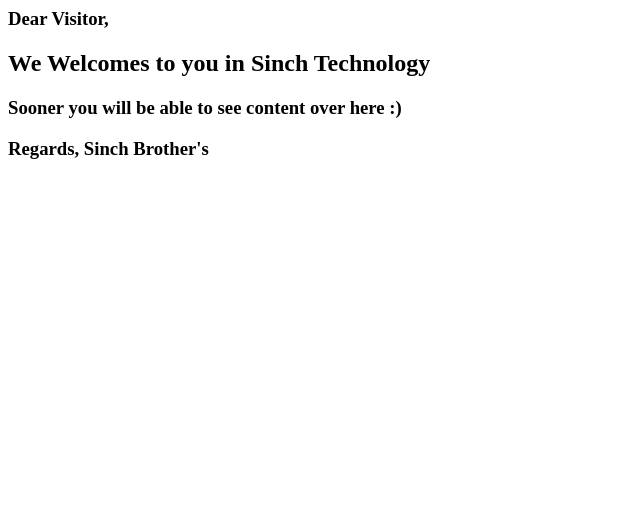
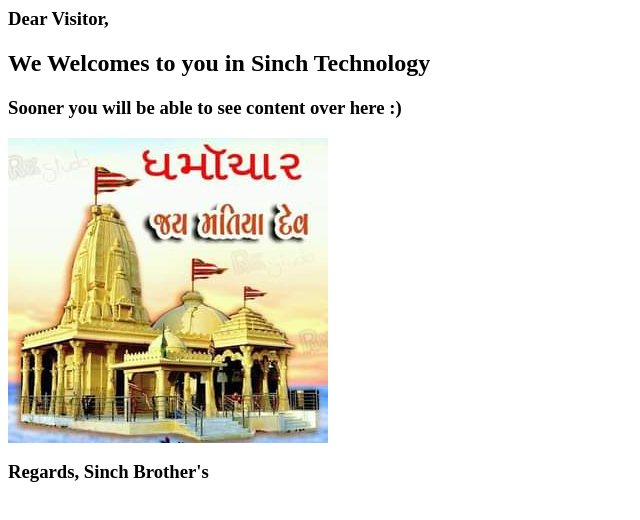
Before and after one commit to ashoksinch/azure, a plain HTML site: page index.html in a window 1280 px wide. Shown: the whole page, without its empty margins (0-640 px from the left). Drawn offline with Linux system fonts and the light colour scheme.

Commit message:
Update index.html

```diff
--- a/index.html
+++ b/index.html
@@ -1,3 +1,4 @@
 <h3>Dear Visitor,</h3><h2>We Welcomes to you in Sinch Technology</h2>
 <h3>Sooner you will be able to see content over here :)</h3>
+<img src="/gudthar.jpg">
 <h3>Regards, Sinch Brother's </h3>
```
